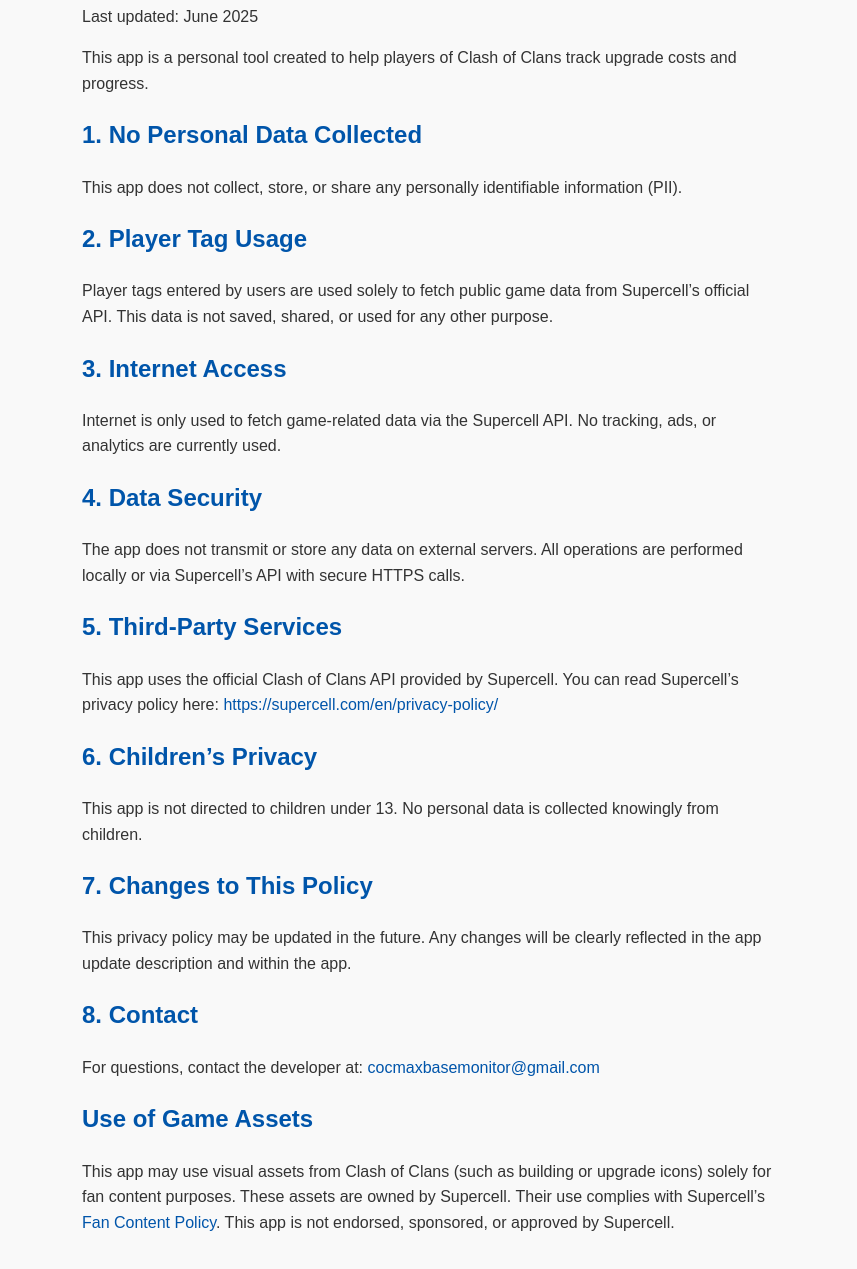
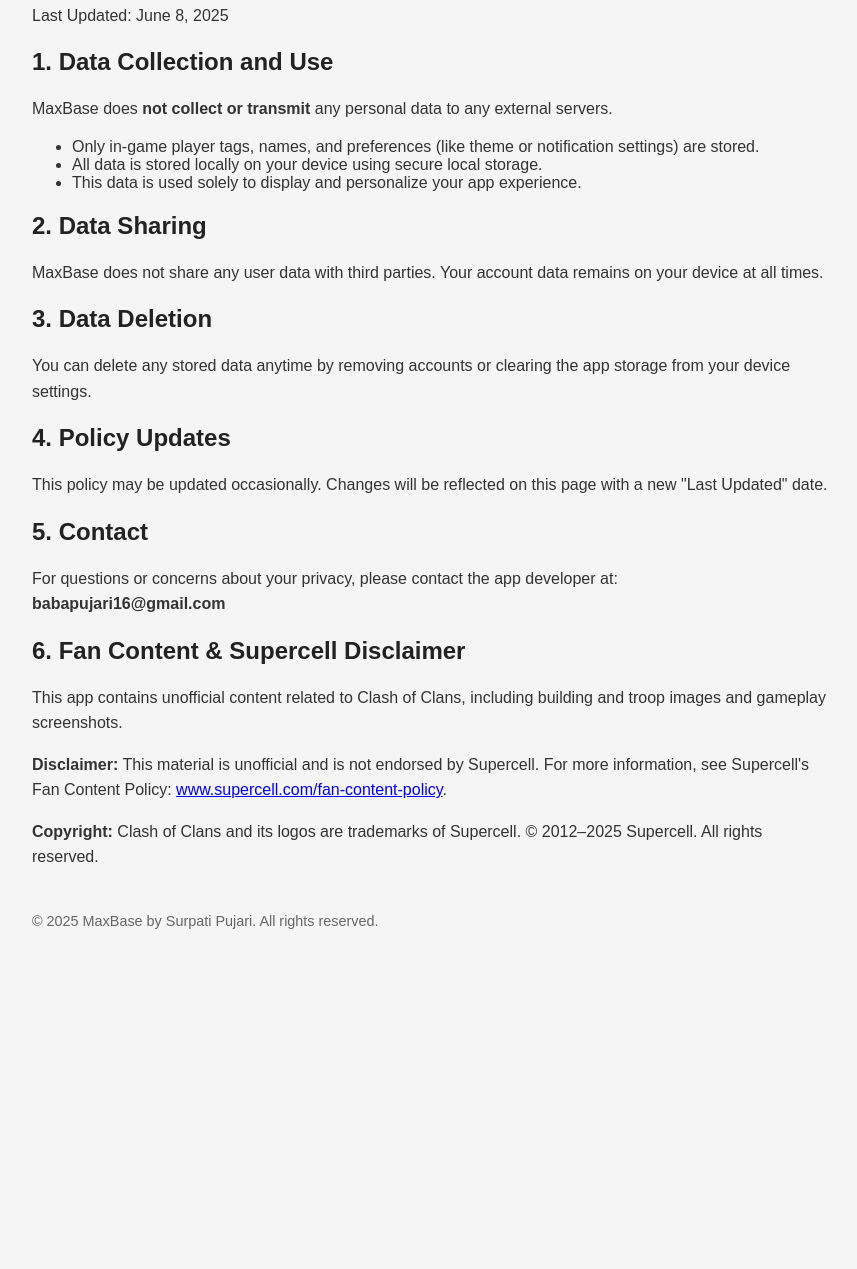
Before and after one commit to babapujari16/maxbase-privacy-policy, a plain HTML site: page privacy-policy.html in a window 1280 px wide. Shown: the part 109-1378 px from the top of the page, without its empty margins (208-1065 px from the left). After the commit the page ends 1070 px from the top, so only its background shows below. Drawn offline with Linux system fonts and the light colour scheme.

Commit message:
Add files via upload

```diff
--- a/privacy-policy.html
+++ b/privacy-policy.html
@@ -2,67 +2,69 @@
 <html lang="en">
 <head>
   <meta charset="UTF-8" />
-<meta name="viewport" content="width=device-width, initial-scale=1" />
-<title>Privacy Policy - MaxBase Calculator</title>
+  <meta name="viewport" content="width=device-width, initial-scale=1.0" />
+  <title>MaxBase Privacy Policy</title>
   <style>
     body {
       font-family: Arial, sans-serif;
-    max-width: 700px;
-    margin: 40px auto;
-    padding: 0 20px;
-    line-height: 1.6;
+      padding: 2em;
+      max-width: 800px;
+      margin: auto;
+      background: #f5f5f5;
       color: #333;
-    background-color: #f9f9f9;
     }
     h1, h2 {
-    color: #0055aa;
+      color: #222;
     }
-  a {
-    color: #0055aa;
-    text-decoration: none;
+    p {
+      line-height: 1.6;
     }
-  a:hover {
-    text-decoration: underline;
+    code {
+      background-color: #eaeaea;
+      padding: 2px 4px;
+      border-radius: 4px;
+    }
+    footer {
+      margin-top: 3em;
+      font-size: 0.9em;
+      color: #666;
     }
   </style>
 </head>
 <body>
-  <h1>Privacy Policy</h1>
-  <p>Last updated: June 2025</p>
 
-  <p>This app is a personal tool created to help players of Clash of Clans track upgrade costs and progress.</p>
+  <h1>MaxBase - Privacy Policy</h1>
+  <p>Last Updated: June 8, 2025</p>
 
-  <h2>1. No Personal Data Collected</h2>
-  <p>This app does not collect, store, or share any personally identifiable information (PII).</p>
+  <h2>1. Data Collection and Use</h2>
+  <p>MaxBase does <strong>not collect or transmit</strong> any personal data to any external servers.</p>
+  <ul>
+    <li>Only in-game player tags, names, and preferences (like theme or notification settings) are stored.</li>
+    <li>All data is stored locally on your device using secure local storage.</li>
+    <li>This data is used solely to display and personalize your app experience.</li>
+  </ul>
 
-  <h2>2. Player Tag Usage</h2>
-  <p>Player tags entered by users are used solely to fetch public game data from Supercell’s official API. This data is not saved, shared, or used for any other purpose.</p>
+  <h2>2. Data Sharing</h2>
+  <p>MaxBase does not share any user data with third parties. Your account data remains on your device at all times.</p>
 
-  <h2>3. Internet Access</h2>
-  <p>Internet is only used to fetch game-related data via the Supercell API. No tracking, ads, or analytics are currently used.</p>
+  <h2>3. Data Deletion</h2>
+  <p>You can delete any stored data anytime by removing accounts or clearing the app storage from your device settings.</p>
 
-  <h2>4. Data Security</h2>
-  <p>The app does not transmit or store any data on external servers. All operations are performed locally or via Supercell’s API with secure HTTPS calls.</p>
+  <h2>4. Policy Updates</h2>
+  <p>This policy may be updated occasionally. Changes will be reflected on this page with a new "Last Updated" date.</p>
 
-  <h2>5. Third-Party Services</h2>
-  <p>This app uses the official Clash of Clans API provided by Supercell. You can read Supercell’s privacy policy here: <a href="https://supercell.com/en/privacy-policy/" target="_blank" rel="noopener noreferrer">https://supercell.com/en/privacy-policy/</a></p>
+  <h2>5. Contact</h2>
+  <p>For questions or concerns about your privacy, please contact the app developer at: <br />
+  <strong>babapujari16@gmail.com</strong></p>
 
-  <h2>6. Children’s Privacy</h2>
-  <p>This app is not directed to children under 13. No personal data is collected knowingly from children.</p>
+  <h2>6. Fan Content & Supercell Disclaimer</h2>
+  <p>This app contains unofficial content related to Clash of Clans, including building and troop images and gameplay screenshots.</p>
+  <p><strong>Disclaimer:</strong> This material is unofficial and is not endorsed by Supercell. For more information, see Supercell's Fan Content Policy: <a href="https://supercell.com/en/fan-content-policy/" target="_blank">www.supercell.com/fan-content-policy</a>.</p>
+  <p><strong>Copyright:</strong> Clash of Clans and its logos are trademarks of Supercell. © 2012–2025 Supercell. All rights reserved.</p>
 
-  <h2>7. Changes to This Policy</h2>
-  <p>This privacy policy may be updated in the future. Any changes will be clearly reflected in the app update description and within the app.</p>
-
-  <h2>8. Contact</h2>
-  <p>For questions, contact the developer at: <a href="mailto:cocmaxbasemonitor@gmail.com">cocmaxbasemonitor@gmail.com</a></p>
-
-  <h2>Use of Game Assets</h2>
-  <p>
-    This app may use visual assets from Clash of Clans (such as building or upgrade icons) solely for fan content purposes.
-    These assets are owned by Supercell. Their use complies with Supercell’s
-    <a href="https://supercell.com/en/fan-content-policy/" target="_blank">Fan Content Policy</a>.
-    This app is not endorsed, sponsored, or approved by Supercell.
-  </p>
+  <footer>
+    © 2025 MaxBase by Surpati Pujari. All rights reserved.
+  </footer>
 
 </body>
 </html>
```
Lines whose indentation alone changed are shown as unchanged.
